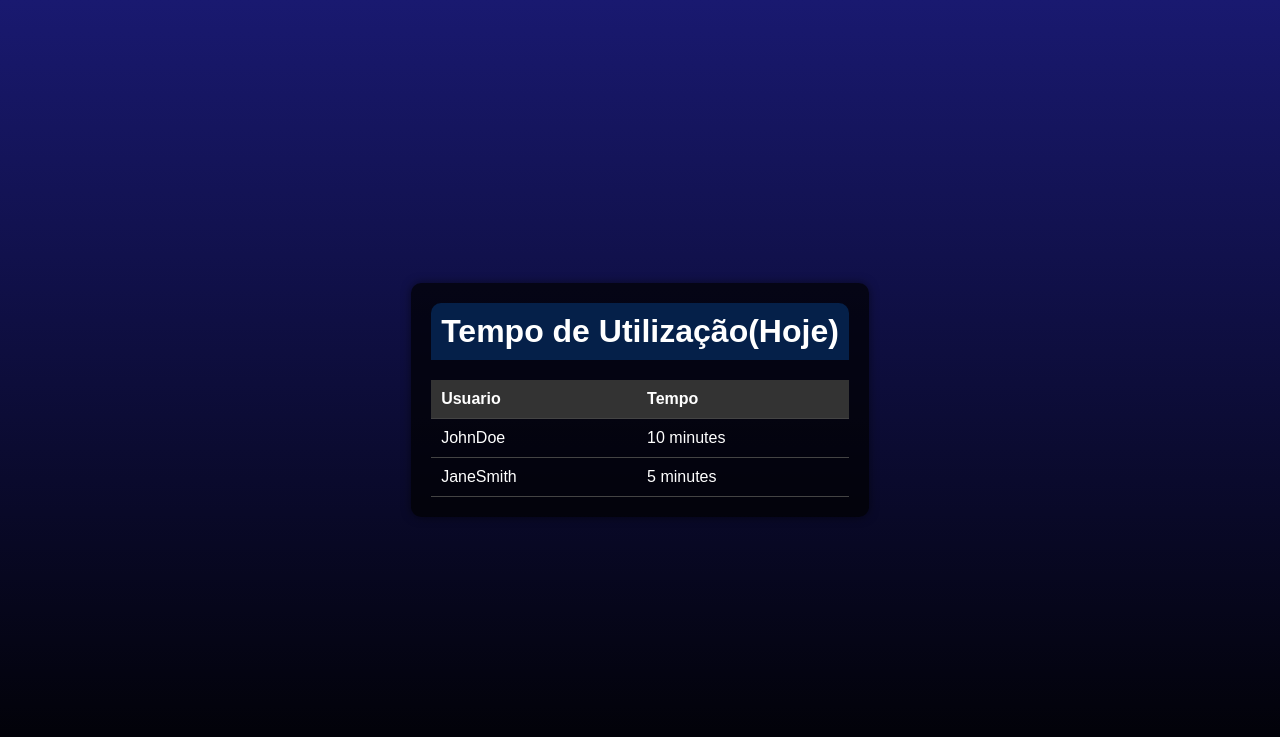
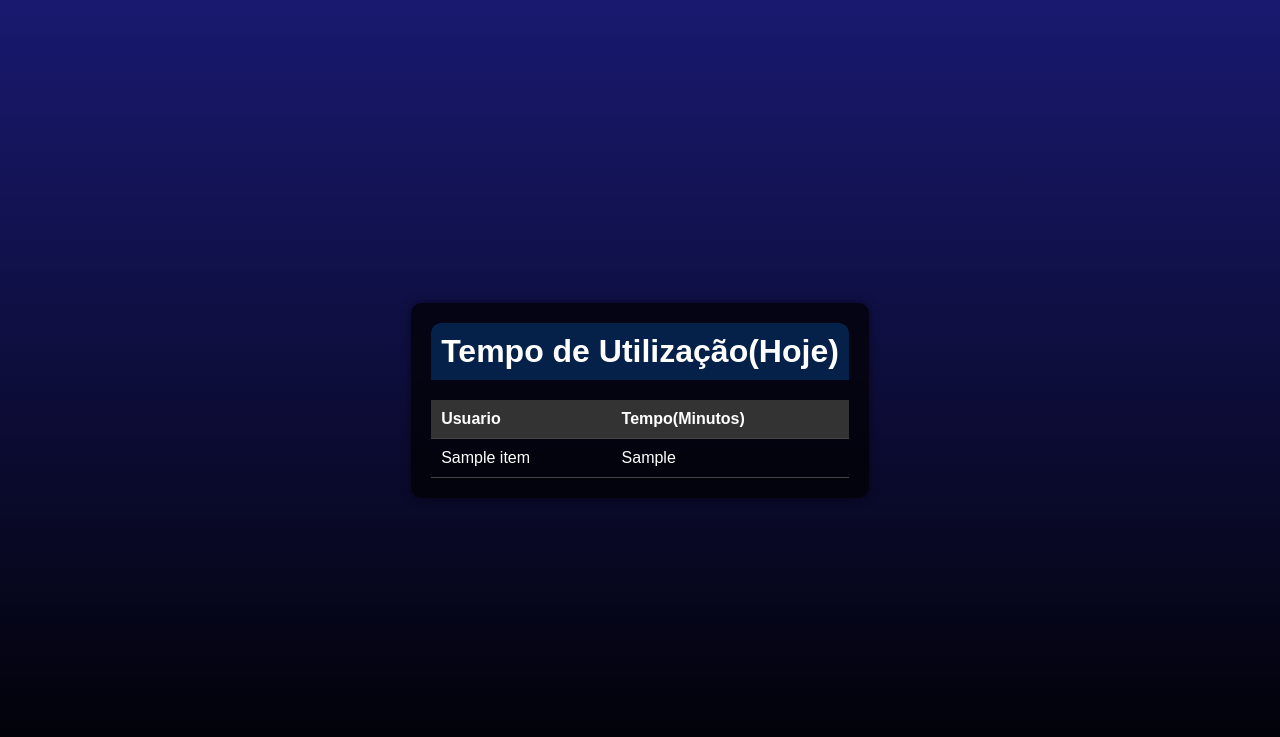
Before and after one commit to SauloLSilva/Monitor-de-uso, a Flask app: template app/templates/controle_acesso.html in a window 1280 px wide. Shown: the top 737 px of the page. Run offline with Flask 3, Linux system fonts and the light colour scheme; the template is opened without the code that fills it: most values are stand-ins (such as "Sample title", 1, 10 or a date in 2020).

Commit message:
exibição de dados em html

```diff
--- a/app/templates/controle_acesso.html
+++ b/app/templates/controle_acesso.html
@@ -11,18 +11,16 @@
             <thead>
                 <tr>
                     <th>Usuario</th>
-                    <th>Tempo</th>
+                    <th>Tempo(Minutos)</th>
                 </tr>
             </thead>
             <tbody>
                 <!-- Replace the example data with the actual data from your MongoDB collection -->
                 <tr>
-                    <td>JohnDoe</td>
-                    <td>10 minutes</td>
-                </tr>
-                <tr>
-                    <td>JaneSmith</td>
-                    <td>5 minutes</td>
+                    {% for item in data %}
+                    <td>{{ item.nome }}</td>
+                    <td>{{ item.tempo_de_uso }}</td>
+                    {% endfor %}
                 </tr>
                 <!-- Add more table rows for each record in your data -->
             </tbody>
```
